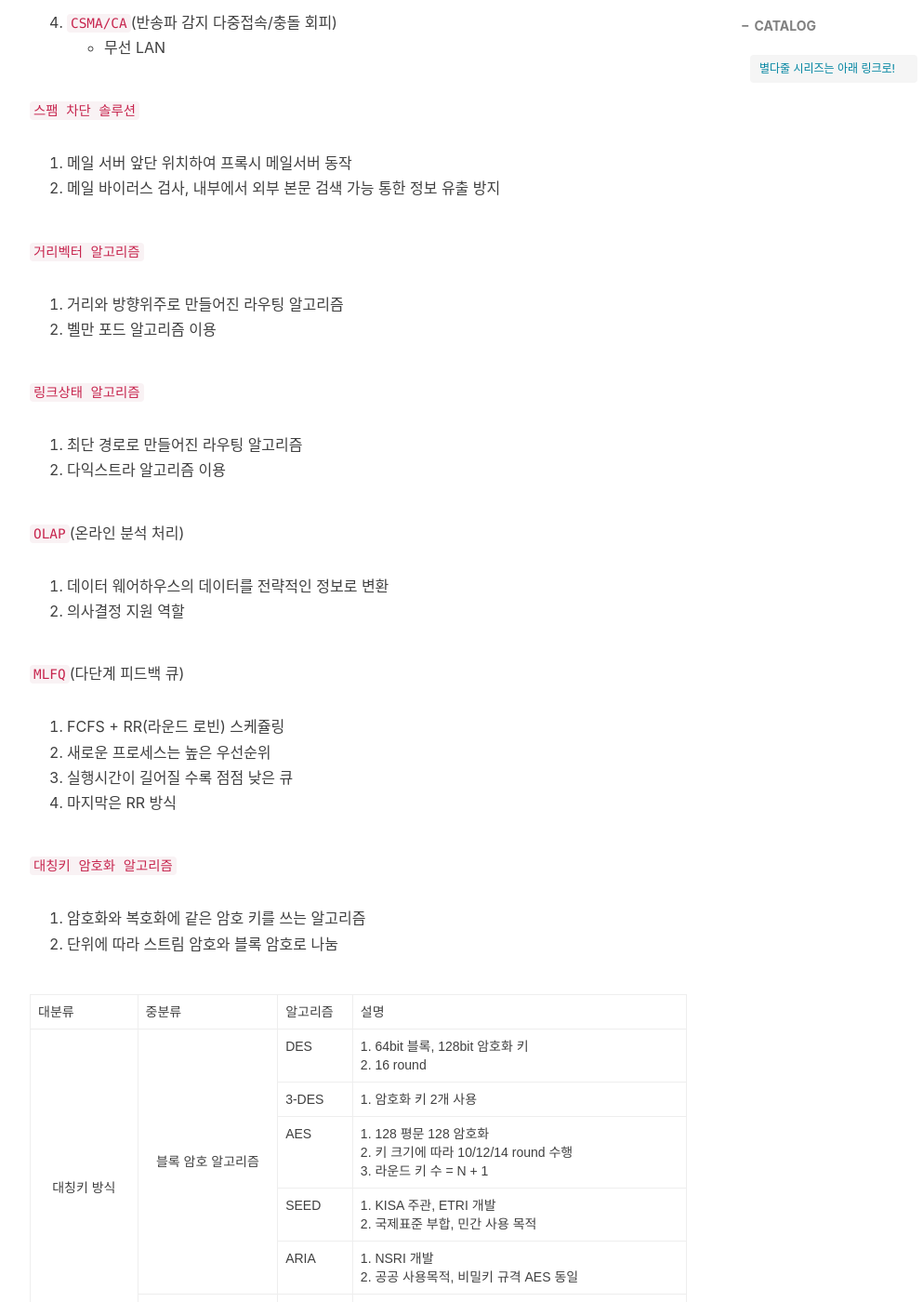
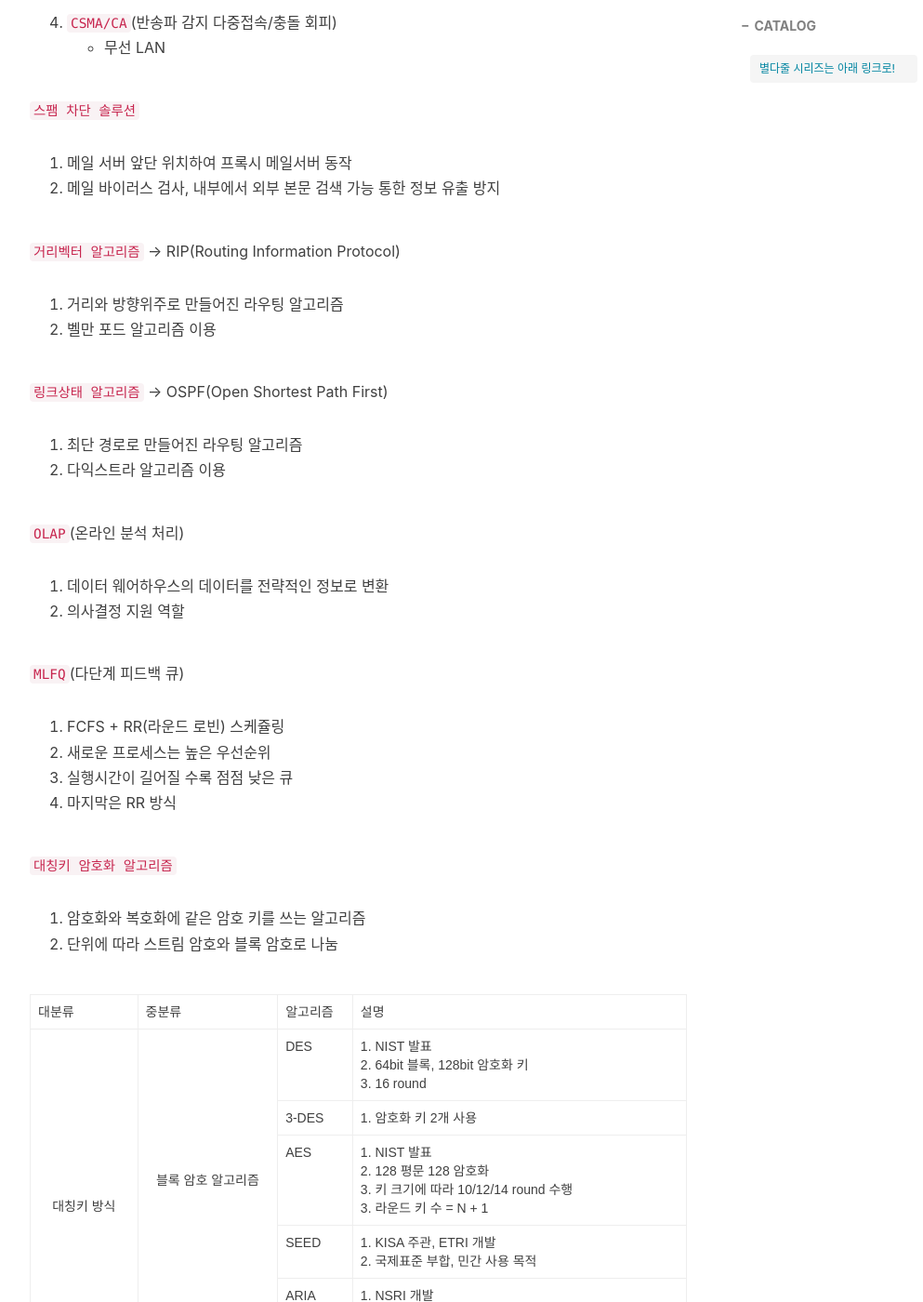
Before and after one commit to fray-cloud/fray-cloud.github.io, a Jekyll site: the page built from _posts/2021-07-04-exam-reduce-word_3.md, in a window 1280 px wide and 1400 px high, scrolled down 3908 px. Shown: the whole window at 93% size, without its empty margins (233-1226 px from the left). Built offline with Jekyll 4.4.1, drawn with Linux system fonts in a browser that asks for light colours; nearby versions of some CDN libraries; comment, search, counter and statistics services are not loaded.

Commit message:
'post_update_exam'

```diff
--- a/_posts/2021-07-04-exam-reduce-word_3.md
+++ b/_posts/2021-07-04-exam-reduce-word_3.md
@@ -125,12 +125,12 @@ tags:
 1. 메일 서버 앞단 위치하여 프록시 메일서버 동작
 2. 메일 바이러스 검사, 내부에서 외부 본문 검색 가능 통한 정보 유출 방지
 
-`거리벡터 알고리즘`
+`거리벡터 알고리즘` → RIP(Routing Information Protocol)
 
 1. 거리와 방향위주로 만들어진 라우팅 알고리즘
 2. 벨만 포드 알고리즘 이용
 
-`링크상태 알고리즘`
+`링크상태 알고리즘` → OSPF(Open Shortest Path First)
 
 1. 최단 경로로 만들어진 라우팅 알고리즘
 2. 다익스트라 알고리즘 이용
@@ -151,6 +151,8 @@ tags:
 
 1. 암호화와 복호화에 같은 암호 키를 쓰는 알고리즘
 2. 단위에 따라 스트림 암호와 블록 암호로 나눔
+
+
 <style type="text/css">
 .tg  {border-collapse:collapse;border-spacing:0;}
 .tg td{border-color:black;border-style:solid;border-width:1px;font-family:Arial, sans-serif;font-size:14px;
@@ -175,7 +177,7 @@ tags:
     <td class="tg-9wq8" rowspan="6">대칭키 방식</td>
     <td class="tg-9wq8" rowspan="5">블록 암호 알고리즘</td>
     <td class="tg-0pky">DES</td>
-    <td class="tg-0pky">1. 64bit 블록, 128bit 암호화 키<br>2. 16 round</td>
+    <td class="tg-0pky">1. NIST 발표<br>2. 64bit 블록, 128bit 암호화 키<br>3. 16 round</td>
   </tr>
   <tr>
     <td class="tg-0pky">3-DES</td>
@@ -183,7 +185,7 @@ tags:
   </tr>
   <tr>
     <td class="tg-0pky">AES</td>
-    <td class="tg-0pky">1. 128 평문 128 암호화<br>2. 키 크기에 따라 10/12/14 round 수행<br>3. 라운드 키 수 = N + 1</td>
+    <td class="tg-0pky">1. NIST 발표<br>2. 128 평문 128 암호화<br>3. 키 크기에 따라 10/12/14 round 수행<br>3. 라운드 키 수 = N + 1</td>
   </tr>
   <tr>
     <td class="tg-0pky">SEED</td>
```
